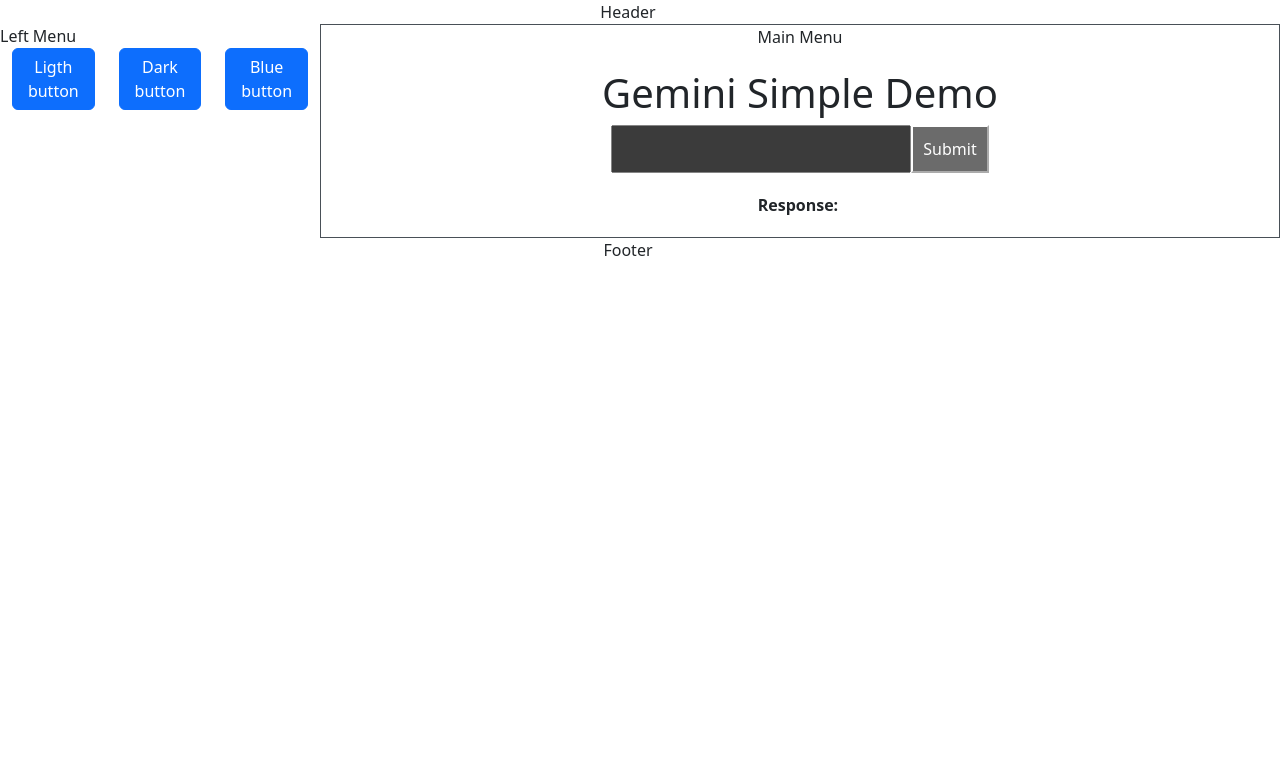
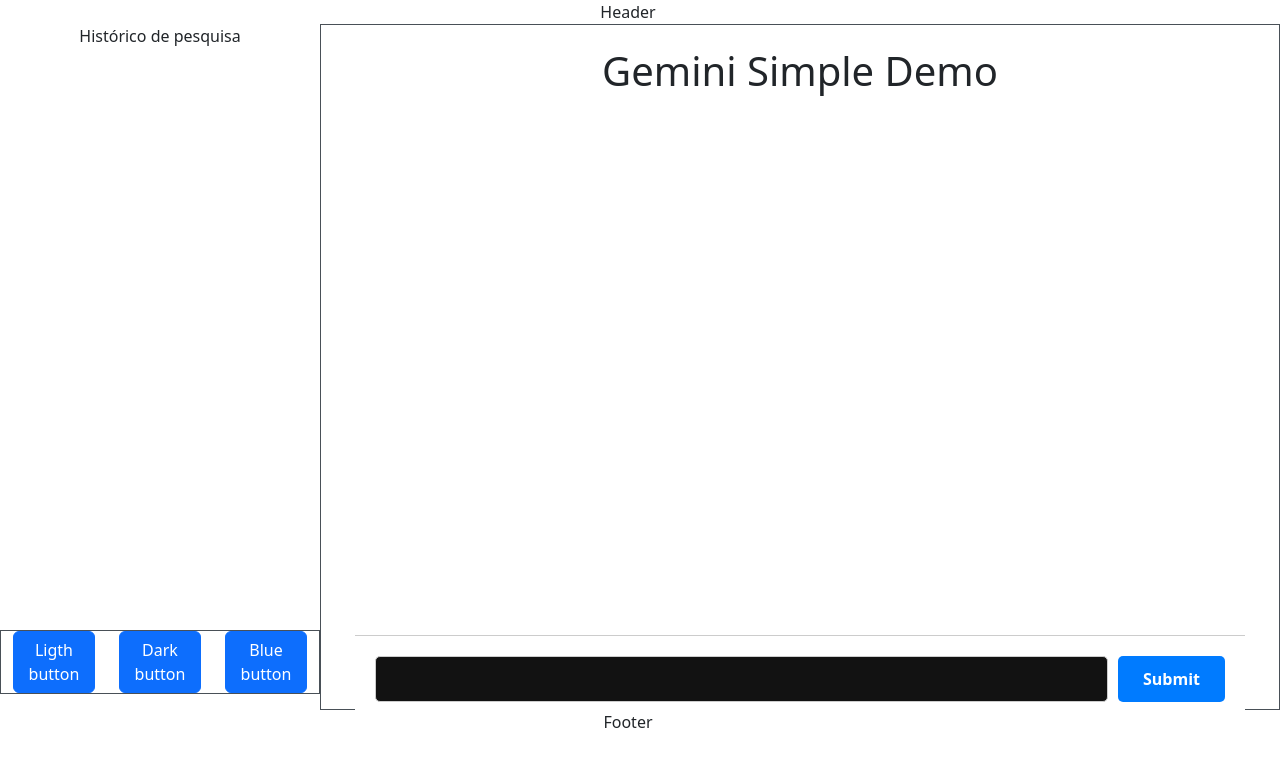
Before and after one commit to Jlcdias/FRONTPROJECTAPIGEMINIMADEIRA, a React (Vite) app: page /content in a window 1280 px wide. Shown: the top 766 px of the page. Built offline with nearby package versions, Linux system fonts and the light colour scheme.

Commit message:
Alteração casa

```diff
--- a/src/components/LeftMenu.tsx
+++ b/src/components/LeftMenu.tsx
@@ -9,11 +9,11 @@
     const tema = useContext(ThemeContext);
     console.log("Tema  : "+ tema.theme)
   return (
-    <div className="col-3" data-bs-theme={tema}>
-        <div className="row">
-         Left Menu
+    <div className="col-3 d-flex flex-column vh-80" data-bs-theme={tema}>
+        <div className="row justify-content-center align-items-center">
+         Histórico de pesquisa
         </div>
-        <div className="row">
+        <div className="row mt-auto mb-3 border">
             <div className="col-4"><button type="button" className="btn btn-primary" onClick={()=>tema.setTheme("ligth") }>Ligth button</button></div>
             <div className="col-4"><button type="button" className="btn btn-primary" onClick={()=>tema.setTheme("dark")}>Dark button</button></div>
             <div className="col-4"><button type="button" className="btn btn-primary" onClick={()=>tema.setTheme("custom-made-theme")}>Blue button</button></div>
--- a/src/components/MainMenu.tsx
+++ b/src/components/MainMenu.tsx
@@ -3,7 +3,7 @@
 function MainMenu() {
   return (
     <>
-    <div className="col-9 border">Main Menu
+    <div className="col-9 border">
     <Message />
     </div>
     </>
--- a/src/components/Message.tsx
+++ b/src/components/Message.tsx
@@ -2,48 +2,107 @@
 import { useState } from "react";
 import { GoogleGenerativeAI } from "@google/generative-ai";
 import google from "../scripts/google"
+
+interface MessageItem {
+  role: 'user' | 'model';
+  text: string;
+}
+
 const genAI = new GoogleGenerativeAI(google.key);
 
 
 
 function Message() {
-  const [prompt, setPrompt] = useState("");
-  const [response, setResponse] = useState("");
+  const [answer, setAnswer] = useState("");
   const [loading, setLoading] = useState(false);
 
-  async function handleSubmit(e) {
+  const [chatHistory, setChatHistory] = useState<MessageItem[]>([]);
+
+
+  async function handleSubmit(e: React.FormEvent<HTMLFormElement>) {
     e.preventDefault();
+    const userMessage = answer;
     setLoading(true);
-    setResponse("");
 
+
+    setChatHistory((prev) => [...prev, { role: "user", text: userMessage }]);
     try {
       const model = genAI.getGenerativeModel({ model: "gemini-flash-latest" });
-      const result = await model.generateContent(prompt);
-      setResponse(result.response.text());
+      const result = await model.generateContent(answer);
+      const botResponse = result.response.text();
+
+
+
+    setChatHistory((prev) => [...prev, { role: "model", text: botResponse }]);
     } catch (error) {
-      setResponse("Error generating content. Check your API key.");
+      setChatHistory((prev) => [...prev, { role: "model", text: "Error generating content. Check your API key." }]);
       console.error(error);
     }
     setLoading(false);
   }
   return (
-    <div className="App" style={{ padding: "20px" }}>
+    <div className="App" style={{ padding: "20px" , height:"85vh", margin:"2px"}}>
     <h1>Gemini Simple Demo</h1>
-      <form onSubmit={handleSubmit}>
+<div  className="chat message" style={{
+        height: "80%",
+        flex:1,
+        overflowY: "auto",
+        padding: "10px",
+        marginBottom: "20px",
+        display: "flex",
+        flexDirection: "column"
+      }}>
+        {chatHistory.map((msg, index) => (
+          <div key={index} style={{
+            alignSelf: msg.role === "user" ? "flex-end" : "flex-start",
+            backgroundColor: msg.role === "user" ? "#007bff" : "#f1f1f1",
+            color: msg.role === "user" ? "white" : "black",
+            padding: "8px 12px",
+            borderRadius: "10px",
+            marginBottom: "10px",
+            maxWidth: "80%"
+          }}>
+            {msg.text}
+          </div>
+        ))}
+        {loading && <p style={{ fontSize: "12px", color: "gray" }}>Gemini está a pensar...</p>}
+      </div>
+      <form onSubmit={handleSubmit}
+      style={{padding: "20px",
+              borderTop: "1px solid #ccc",
+              display: "flex",       // Ativa o Flexbox
+              gap: "10px",           // Espaço entre o input e o botão
+              backgroundColor: "white",
+              width: "100%",         // Garante que o form ocupa a largura do contentor
+              boxSizing: "border-box"
+      }}>
         <input
           type="text"
-          value={prompt}
-          onChange={(e) => setPrompt(e.target.value)}
+          value={answer}
+          onChange={(e) => setAnswer(e.target.value)}
           placeholder=""
-          style={{ width: "300px", padding: "10px" }}
+          style={{ width: "800px",
+            padding: "10px",
+            flex: 1,
+            borderRadius: "5px",
+            border: "1px solid #ccc",
+            fontSize: "16px",
+            outline: "none"}}
         />
-        <button type="submit" style={{ padding: "10px" }} disabled={loading}>
-          {loading ? "Thinking..." : "Submit"}
+        <button type="submit"
+        style={{ padding: "10px 25px",   // Largura interna do botão
+                  cursor: "pointer",
+                  backgroundColor: "#007bff",
+                  color: "white",
+                  border: "none",
+                  borderRadius: "5px",
+                  fontWeight: "bold",
+                  whiteSpace: "nowrap"
+        }}
+         disabled={loading}>{loading ? "Thinking..." : "Submit"}
         </button>
       </form>
-      <div style={{ marginTop: "20px", whiteSpace: "pre-wrap" }}>
-        <strong>Response:</strong> {response}
-      </div>
+
       </div>
   )
 }
--- a/src/scripts/google.js
+++ b/src/scripts/google.js
@@ -1,4 +1,4 @@
-const google={
- key:"AIzaSyCh35VNlQiDnK7gAjkluWU6PR59T-CmGW4"
-}
+const google = {
+  key: "AIzaSyBHY_23uMQGMGsdGXmdynPyc-CkRXNAhLg"
+};
 export default google;
```
